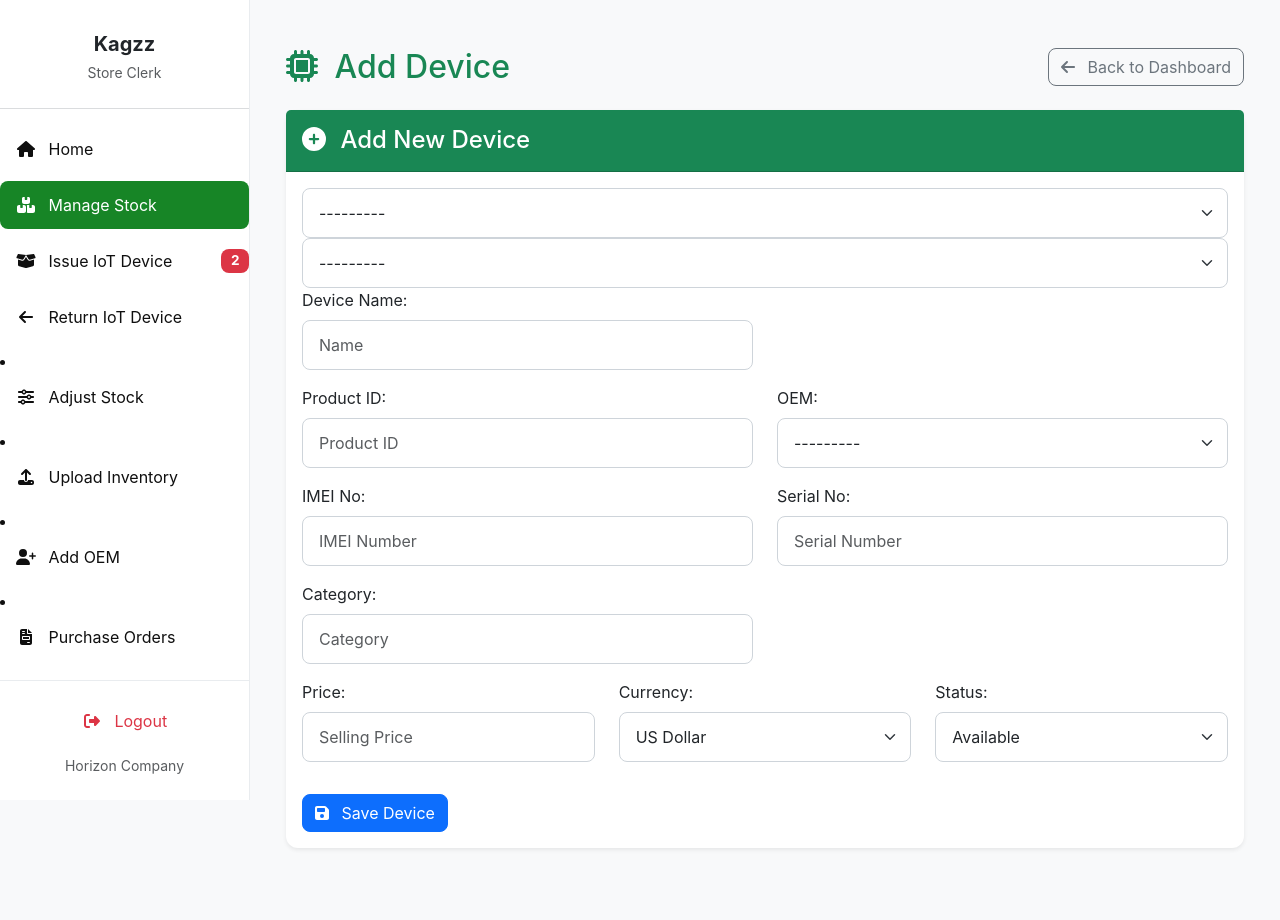
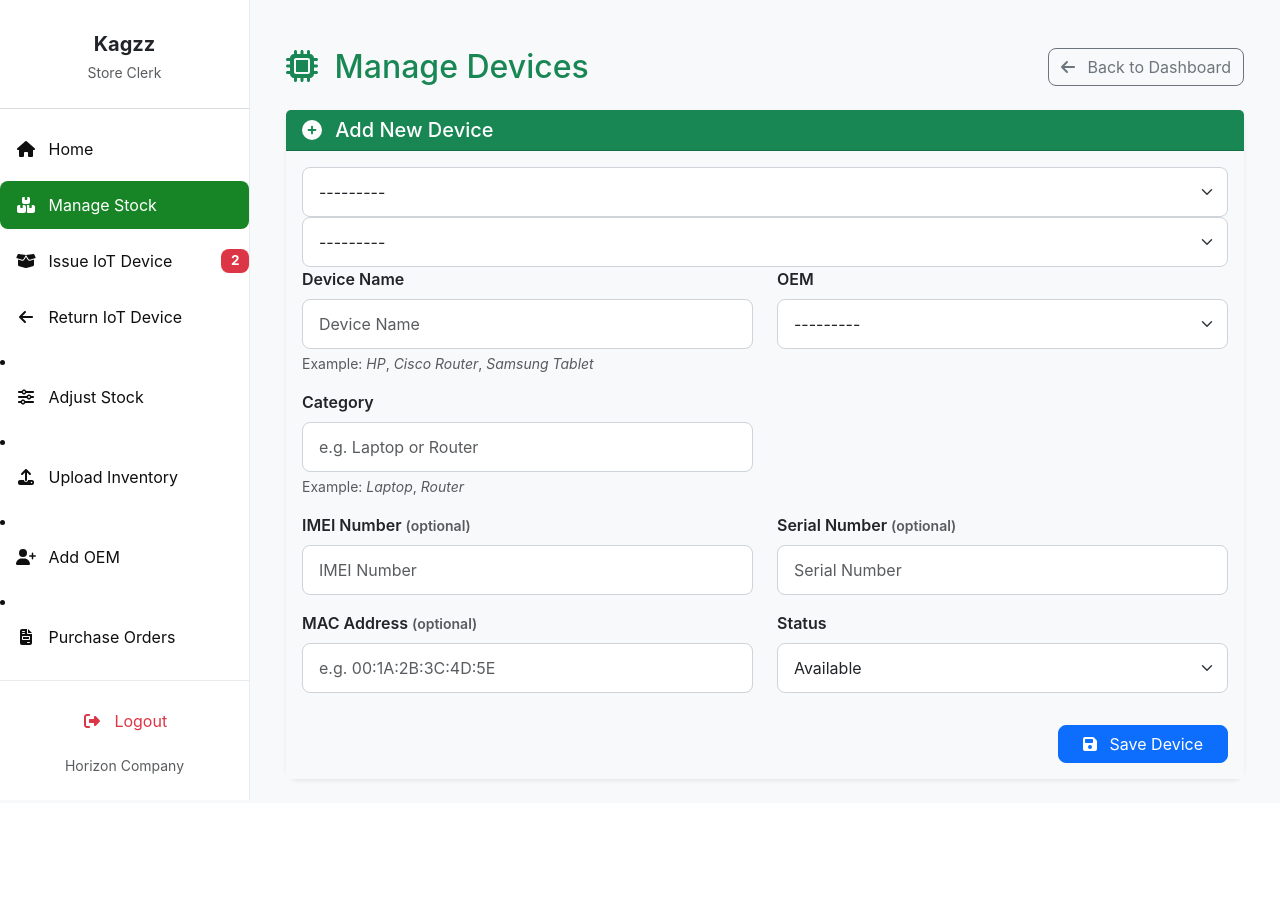
Before and after one commit to Brian-oum/Horizon-Inventory-management-system, a Django app: page /manage_stock/ in a window 1280 px wide. After the commit the page ends 800 px from the top, so only its background shows below. Run offline with Django 5.2, Linux system fonts and the light colour scheme; a user stored in the database is signed in; data comes from the database, SQL or seed files in the repository; both versions use the stored data as it was after the commit; some libraries are stand-ins or nearby versions.

Commit message:
Manage stock and Upload Inventory

```diff
--- a/invent/forms.py
+++ b/invent/forms.py
@@ -55,39 +55,29 @@ class OEMForm(forms.ModelForm):
 
 
 class DeviceForm(forms.ModelForm):
-    branch = forms.ModelChoiceField(
-        queryset=Branch.objects.all(),
-        required=True,
-        label="Branch",
-        widget=forms.Select(attrs={'class': 'form-select'})
-    )
-
     class Meta:
         model = Device
         fields = [
             'name',
-            'product_id',
             'oem',
+            'category',   # ✅ Added category here
             'imei_no',
             'serial_no',
-            'category',
-            'description',
-            'selling_price',
-            'currency',
+            'mac_address',
             'status',
             'branch',
             'country'
         ]
         widgets = {
-            'name': forms.TextInput(attrs={'class': 'form-control', 'placeholder': 'Name'}),
-            'product_id': forms.TextInput(attrs={'class': 'form-control', 'placeholder': 'Product ID'}),
+            'name': forms.TextInput(attrs={'class': 'form-control', 'placeholder': 'Device Name'}),
             'oem': forms.Select(attrs={'class': 'form-select'}),
+            'category': forms.TextInput(attrs={
+                'class': 'form-control',
+                'placeholder': 'e.g. Laptop or Router'  # ✅ Added examples
+            }),
             'imei_no': forms.TextInput(attrs={'class': 'form-control', 'placeholder': 'IMEI Number'}),
             'serial_no': forms.TextInput(attrs={'class': 'form-control', 'placeholder': 'Serial Number'}),
-            'category': forms.TextInput(attrs={'class': 'form-control', 'placeholder': 'Category'}),
-            'description': forms.Textarea(attrs={'class': 'form-control', 'placeholder': 'Description', 'rows': 2}),
-            'selling_price': forms.NumberInput(attrs={'class': 'form-control', 'placeholder': 'Selling Price'}),
-            'currency': forms.Select(attrs={'class': 'form-select'}),
+            'mac_address': forms.TextInput(attrs={'class': 'form-control', 'placeholder': 'e.g. 00:1A:2B:3C:4D:5E'}),
             'status': forms.Select(attrs={'class': 'form-select'}),
             'branch': forms.Select(attrs={'class': 'form-select'}),
             'country': forms.Select(attrs={'class': 'form-select'}),
@@ -96,14 +86,28 @@ class DeviceForm(forms.ModelForm):
     def __init__(self, *args, **kwargs):
         user = kwargs.pop('user', None)
         super().__init__(*args, **kwargs)
+
+        # Required fields
+        self.fields['name'].required = True
+        self.fields['oem'].required = True
+        self.fields['status'].required = True
+
+        # Optional fields
+        self.fields['imei_no'].required = False
+        self.fields['serial_no'].required = False
+        self.fields['mac_address'].required = False
+        self.fields['category'].required = True  # ✅ You can set to False if you want optional
+
+        # Hide branch and country for non-superusers
         if user and not user.is_superuser:
-            branch = user.profile.branch
-            country = user.profile.country
-            self.fields['branch'].initial = branch
-            self.fields['branch'].widget = forms.HiddenInput()
-            self.fields['country'].initial = country
-            self.fields['country'].widget = forms.HiddenInput()
-
+            branch = getattr(user.profile, 'branch', None)
+            country = getattr(user.profile, 'country', None)
+            if branch:
+                self.fields['branch'].initial = branch
+                self.fields['branch'].widget = forms.HiddenInput()
+            if country:
+                self.fields['country'].initial = country
+                self.fields['country'].widget = forms.HiddenInput()
 
 class DeviceRequestForm(forms.ModelForm):
     client_name = forms.CharField(
--- a/invent/templates/invent/manage_stock.html
+++ b/invent/templates/invent/manage_stock.html
@@ -5,89 +5,121 @@
 
 {% block content %}
 <div class="container-fluid mt-4">
+
+    <!-- Header -->
     <div class="d-flex justify-content-between align-items-center mb-4">
-        <h2 class="mb-0 text-primary"><i class="fas fa-microchip me-2"></i> Add Device</h2>
+        <h2 class="text-success mb-0">
+            <i class="fas fa-microchip me-2"></i> Manage Devices
+        </h2>
         <a href="{% url 'store_clerk_dashboard' %}" class="btn btn-outline-secondary">
             <i class="fas fa-arrow-left me-2"></i> Back to Dashboard
         </a>
     </div>
 
+    <!-- Django Messages -->
     {% if messages %}
-        <ul class="messages list-unstyled">
-            {% for message in messages %}
-                <li{% if message.tags %} class="alert alert-{{ message.tags }} alert-dismissible fade show"{% endif %} role="alert">
-                    {{ message }}
-                    <button type="button" class="btn-close" data-bs-dismiss="alert" aria-label="Close"></button>
-                </li>
-            {% endfor %}
-        </ul>
+    <div class="mb-3">
+        {% for message in messages %}
+            <div class="alert alert-{{ message.tags }} alert-dismissible fade show" role="alert">
+                {% if message.tags == 'success' %}
+                    <i class="fas fa-check-circle me-2"></i>
+                {% elif message.tags == 'error' %}
+                    <i class="fas fa-exclamation-triangle me-2"></i>
+                {% else %}
+                    <i class="fas fa-info-circle me-2"></i>
+                {% endif %}
+                {{ message }}
+                <button type="button" class="btn-close" data-bs-dismiss="alert" aria-label="Close"></button>
+            </div>
+        {% endfor %}
+    </div>
     {% endif %}
 
-    <div class="card shadow-sm mb-5">
-        <div class="card-header bg-primary text-white py-3">
-            <h4 class="mb-0"><i class="fas fa-plus-circle me-2"></i> Add New Device</h4>
+    <!-- Add Device Card -->
+    <div class="card shadow-sm border-0">
+        <div class="card-header bg-success text-white">
+            <h5 class="mb-0"><i class="fas fa-plus-circle me-2"></i> Add New Device</h5>
         </div>
-        <div class="card-body">
-            <form method="post">
+        <div class="card-body bg-light">
+            <form method="post" novalidate>
                 {% csrf_token %}
-                {# -- hidden branch/country fields for non-superusers (needed for POST) -- #}
                 {{ form.branch }}
                 {{ form.country }}
+
+                <!-- Device Basic Info -->
                 <div class="row">
                     <div class="col-md-6 mb-3">
-                       <label for="{{ form.name.id_for_label }}" class="form-label">Device Name:</label>
-                       {{ form.name }}
-                       {% if form.name.errors %}<div class="text-danger small">{{ form.name.errors }}</div>{% endif %}
+                        <label for="{{ form.name.id_for_label }}" class="form-label fw-semibold">Device Name</label>
+                        {{ form.name }}
+                        <div class="form-text text-muted">
+                            Example: <em>HP</em>, <em>Cisco Router</em>, <em>Samsung Tablet</em>
+                        </div>
+                        {% if form.name.errors %}
+                            <div class="text-danger small">{{ form.name.errors }}</div>
+                        {% endif %}
+                    </div>
+                    <div class="col-md-6 mb-3">
+                        <label for="{{ form.oem.id_for_label }}" class="form-label fw-semibold">OEM</label>
+                        {{ form.oem }}
+                        {% if form.oem.errors %}
+                            <div class="text-danger small">{{ form.oem.errors }}</div>
+                        {% endif %}
                     </div>
                 </div>
+
+                <!-- Category -->
                 <div class="row">
                     <div class="col-md-6 mb-3">
-                        <label for="{{ form.product_id.id_for_label }}" class="form-label">Product ID:</label>
-                        {{ form.product_id }}
-                        {% if form.product_id.errors %}<div class="text-danger small">{{ form.product_id.errors }}</div>{% endif %}
+                        <label for="{{ form.category.id_for_label }}" class="form-label fw-semibold">Category</label>
+                        {{ form.category }}
+                        <div class="form-text text-muted">
+                            Example: <em>Laptop</em>, <em>Router</em>
+                        </div>
+                        {% if form.category.errors %}
+                            <div class="text-danger small">{{ form.category.errors }}</div>
+                        {% endif %}
+                    </div>
+                </div>
+
+                <!-- Identifiers -->
+                <div class="row">
+                    <div class="col-md-6 mb-3">
+                        <label for="{{ form.imei_no.id_for_label }}" class="form-label fw-semibold">
+                            IMEI Number <small class="text-muted">(optional)</small>
+                        </label>
+                        {{ form.imei_no }}
+                        {% if form.imei_no.errors %}
+                            <div class="text-danger small">{{ form.imei_no.errors }}</div>
+                        {% endif %}
                     </div>
                     <div class="col-md-6 mb-3">
-                        <label for="{{ form.oem.id_for_label }}" class="form-label">OEM:</label>
-                        {{ form.oem }}
-                        {% if form.oem.errors %}<div class="text-danger small">{{ form.oem.errors }}</div>{% endif %}
+                        <label for="{{ form.serial_no.id_for_label }}" class="form-label fw-semibold">
+                            Serial Number <small class="text-muted">(optional)</small>
+                        </label>
+                        {{ form.serial_no }}
+                        {% if form.serial_no.errors %}
+                            <div class="text-danger small">{{ form.serial_no.errors }}</div>
+                        {% endif %}
                     </div>
                 </div>
+
+                <!-- MAC Address (Optional) -->
                 <div class="row">
                     <div class="col-md-6 mb-3">
-                        <label for="{{ form.imei_no.id_for_label }}" class="form-label">IMEI No:</label>
-                        {{ form.imei_no }}
-                        {% if form.imei_no.errors %}<div class="text-danger small">{{ form.imei_no.errors }}</div>{% endif %}
+                        <label for="mac_address" class="form-label fw-semibold">
+                            MAC Address <small class="text-muted">(optional)</small>
+                        </label>
+                        <input type="text" name="mac_address" id="mac_address" class="form-control" placeholder="e.g. 00:1A:2B:3C:4D:5E">
                     </div>
                     <div class="col-md-6 mb-3">
-                        <label for="{{ form.serial_no.id_for_label }}" class="form-label">Serial No:</label>
-                        {{ form.serial_no }}
-                        {% if form.serial_no.errors %}<div class="text-danger small">{{ form.serial_no.errors }}</div>{% endif %}
+                        <label for="{{ form.status.id_for_label }}" class="form-label fw-semibold">Status</label>
+                        {{ form.status }}
+                        {% if form.status.errors %}
+                            <div class="text-danger small">{{ form.status.errors }}</div>
+                        {% endif %}
                     </div>
                 </div>
-                <div class="row">
-                    <div class="col-md-6 mb-3">
-                        <label for="{{ form.category.id_for_label }}" class="form-label">Category:</label>
-                        {{ form.category }}
-                        {% if form.category.errors %}<div class="text-danger small">{{ form.category.errors }}</div>{% endif %}
-                    </div>
-                </div>
-                <div class="row">
-                    <div class="col-md-4 mb-3">
-                        <label for="{{ form.selling_price.id_for_label }}" class="form-label">Price:</label>
-                        {{ form.selling_price }}
-                        {% if form.selling_price.errors %}<div class="text-danger small">{{ form.selling_price.errors }}</div>{% endif %}
-                    </div>
-                    <div class="col-md-4 mb-3">
-                        <label for="{{ form.currency.id_for_label }}" class="form-label">Currency:</label>
-                        {{ form.currency }}
-                        {% if form.currency.errors %}<div class="text-danger small">{{ form.currency.errors }}</div>{% endif %}
-                    </div>
-                    <div class="col-md-4 mb-3">
-                        <label for="{{ form.status.id_for_label }}" class="form-label">Status:</label>
-                        {{ form.status }}
-                        {% if form.status.errors %}<div class="text-danger small">{{ form.status.errors }}</div>{% endif %}
-                    </div>
-                </div>
+
                 {% if form.non_field_errors %}
                     <div class="alert alert-danger mt-3">
                         {% for error in form.non_field_errors %}
@@ -95,9 +127,27 @@
                         {% endfor %}
                     </div>
                 {% endif %}
-                <button type="submit" class="btn btn-primary mt-3"><i class="fas fa-save me-2"></i> Save Device</button>
+
+                <!-- Submit -->
+                <div class="d-flex justify-content-end">
+                    <button type="submit" class="btn btn-primary px-4 mt-3">
+                        <i class="fas fa-save me-2"></i> Save Device
+                    </button>
+                </div>
             </form>
         </div>
     </div>
 </div>
+
+<!-- Auto-hide messages -->
+<script>
+    setTimeout(() => {
+        const alerts = document.querySelectorAll('.alert');
+        alerts.forEach(alert => {
+            const bsAlert = new bootstrap.Alert(alert);
+            bsAlert.close();
+        });
+    }, 4000);
+</script>
+
 {% endblock %}
--- a/invent/views.py
+++ b/invent/views.py
@@ -883,131 +883,69 @@ def upload_inventory(request):
             wb = openpyxl.load_workbook(excel_file)
             sheet = wb.active
         except Exception:
-            messages.error(
-                request, "Invalid Excel file. Please upload a valid .xlsx file.")
+            messages.error(request, "Invalid Excel file. Please upload a valid .xlsx file.")
             return redirect("upload_inventory")
 
         header = [str(cell.value).strip() for cell in sheet[1]]
         header_lower = [h.lower() for h in header]
+        header_index_map = {h.lower(): i for i, h in enumerate(header)}
 
-        # Check for selling price + currency (new) or legacy format
-        supports_new = "selling price" in header_lower and "currency" in header_lower
-        supports_old = (
-            "selling price (usd)" in header_lower
-            or "selling price (ksh)" in header_lower
-            or "selling price (tsh)" in header_lower
-        )
-
-        if not (supports_new or supports_old):
-            messages.error(
-                request, "Missing required columns for price and currency.")
-            return redirect("upload_inventory")
-
-        # ✅ Remove OEM ID requirement entirely
-        required_columns = [
-            "Product ID", "IMEI No", "Serial No", "Category",
-            "Description", "Name", "Quantity", "Status"
-        ]
+        # ✅ Required columns
+        required_columns = ["oem", "name", "category", "status"]
         for col in required_columns:
-            if col.lower() not in header_lower:
+            if col not in header_lower:
                 messages.error(request, f"Missing required column: {col}")
                 return redirect("upload_inventory")
-
-        header_index_map = {h.lower(): i for i, h in enumerate(header)}
 
         for row in sheet.iter_rows(min_row=2, values_only=True):
             row_data = {h.lower(): row[i] for h, i in header_index_map.items()}
 
-            product_id = row_data.get("product id")
-            imei_field = str(row_data.get("imei no") or "").strip()
-            serial_no = row_data.get("serial no")
-            category_value = row_data.get("category")
-            description = row_data.get("description")
+            oem = row_data.get("oem")
             name = row_data.get("name")
-            qty_field = row_data.get("quantity")
-            status = (str(row_data.get("status") or "available")).lower()
+            category = row_data.get("category")
+            imei_no = str(row_data.get("imei no") or "").strip()
+            serial_no = str(row_data.get("serial no") or "").strip()
+            mac_address = str(row_data.get("mac address") or "").strip()
+            status = str(row_data.get("status") or "available").lower()
 
             if status not in ["available", "issued", "returned", "faulty"]:
-                messages.warning(
-                    request, f"Invalid status '{status}' for product {product_id}. Skipped.")
+                messages.warning(request, f"Invalid status '{status}' for device '{name}'. Skipped.")
                 continue
 
-            imeis = [i.strip() for i in imei_field.split(",") if i.strip()]
+            # ✅ Check duplicates
+            if imei_no and Device.objects.filter(imei_no=imei_no).exists():
+                messages.warning(request, f"IMEI {imei_no} already exists. Skipped.")
+                continue
+            if serial_no and Device.objects.filter(serial_no=serial_no).exists():
+                messages.warning(request, f"Serial No {serial_no} already exists. Skipped.")
+                continue
+            if mac_address and Device.objects.filter(mac_address=mac_address).exists():
+                messages.warning(request, f"MAC Address {mac_address} already exists. Skipped.")
+                continue
 
-            try:
-                total_qty = int(qty_field)
-            except (TypeError, ValueError):
-                total_qty = len(imeis)
+            # ✅ Create Device
+            device_kwargs = dict(
+                oem=oem,
+                name=name,
+                category=category,
+                imei_no=imei_no or None,
+                serial_no=serial_no or None,
+                mac_address=mac_address or None,
+                status=status,
+            )
 
-            if total_qty != len(imeis):
-                messages.warning(
-                    request,
-                    f"Product '{product_id}' has Quantity={total_qty} but {len(imeis)} IMEIs provided. Using IMEI count."
-                )
-                total_qty = len(imeis)
+            # Assign branch & country
+            if not request.user.is_superuser:
+                device_kwargs["branch"] = request.user.profile.branch
+                device_kwargs["country"] = request.user.profile.country
 
-            # --- Price and currency ---
-            if "selling price" in row_data and "currency" in row_data:
-                selling_price = row_data.get("selling price") or 0
-                currency = str(row_data.get("currency") or "USD").upper()
-                if not selling_price:
-                    selling_price = 0
-                if currency not in ["USD", "KSH", "TSH"]:
-                    currency = "USD"
-            else:
-                price_usd = row_data.get("selling price (usd)") or 0
-                price_ksh = row_data.get("selling price (ksh)") or 0
-                price_tsh = row_data.get("selling price (tsh)") or 0
-                if price_usd and float(price_usd) > 0:
-                    selling_price = price_usd
-                    currency = "USD"
-                elif price_ksh and float(price_ksh) > 0:
-                    selling_price = price_ksh
-                    currency = "KSH"
-                elif price_tsh and float(price_tsh) > 0:
-                    selling_price = price_tsh
-                    currency = "TSH"
-                else:
-                    selling_price = 0
-                    currency = "USD"
+            Device.objects.create(**device_kwargs)
 
-            # --- Create each device ---
-            for imei in imeis:
-                if Device.objects.filter(imei_no=imei).exists():
-                    messages.warning(
-                        request, f"IMEI {imei} already exists. Skipped.")
-                    continue
-                if Device.objects.filter(serial_no=serial_no).exists():
-                    messages.warning(
-                        request, f"Serial No {serial_no} already exists. Skipped.")
-                    continue
-
-                device_kwargs = dict(
-                    product_id=product_id,
-                    imei_no=imei,
-                    serial_no=serial_no,
-                    category=category_value,
-                    description=description,
-                    name=name,
-                    total_quantity=total_qty,
-                    selling_price=selling_price,
-                    currency=currency,
-                    status=status,
-                )
-
-                # Set branch & country for non-superusers
-                if not request.user.is_superuser:
-                    device_kwargs["branch"] = request.user.profile.branch
-                    device_kwargs["country"] = request.user.profile.country
-                else:
-                    device_kwargs["country"] = None
-
-                Device.objects.create(**device_kwargs)
-
-        messages.success(request, "Inventory uploaded successfully.")
+        messages.success(request, "Devices uploaded successfully.")
         return redirect("inventory_list")
 
     return render(request, "invent/upload_inventory.html")
+
 # --- Total Requests Table/Export (Reports) ---
 
 
```
Also changed, not shown: invent/models.py (+30 -32 lines), invent/templates/invent/upload_inventory.html (+13 -41 lines), db.sqlite3, invent/migrations/0006_device_mac_address_alter_device_category_and_more.py (added), invent/migrations/0007_alter_device_category.py (added).
